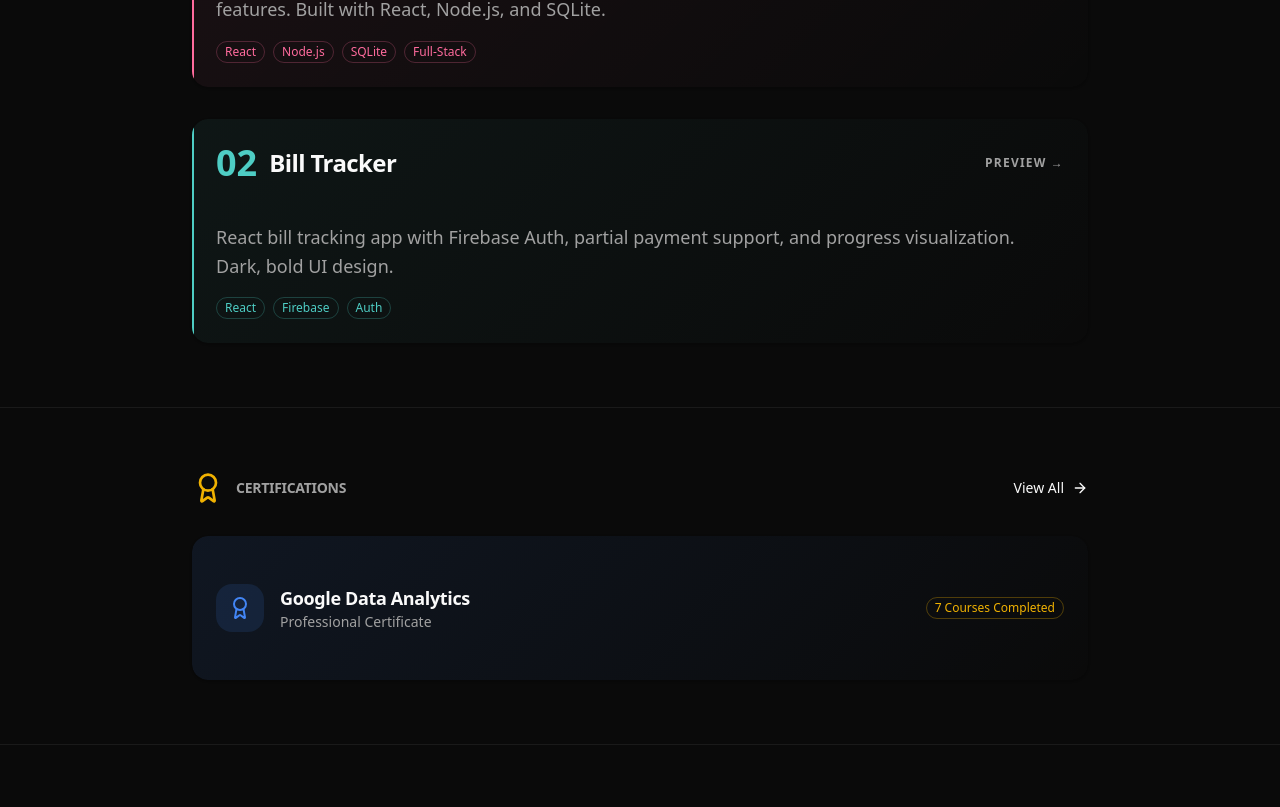
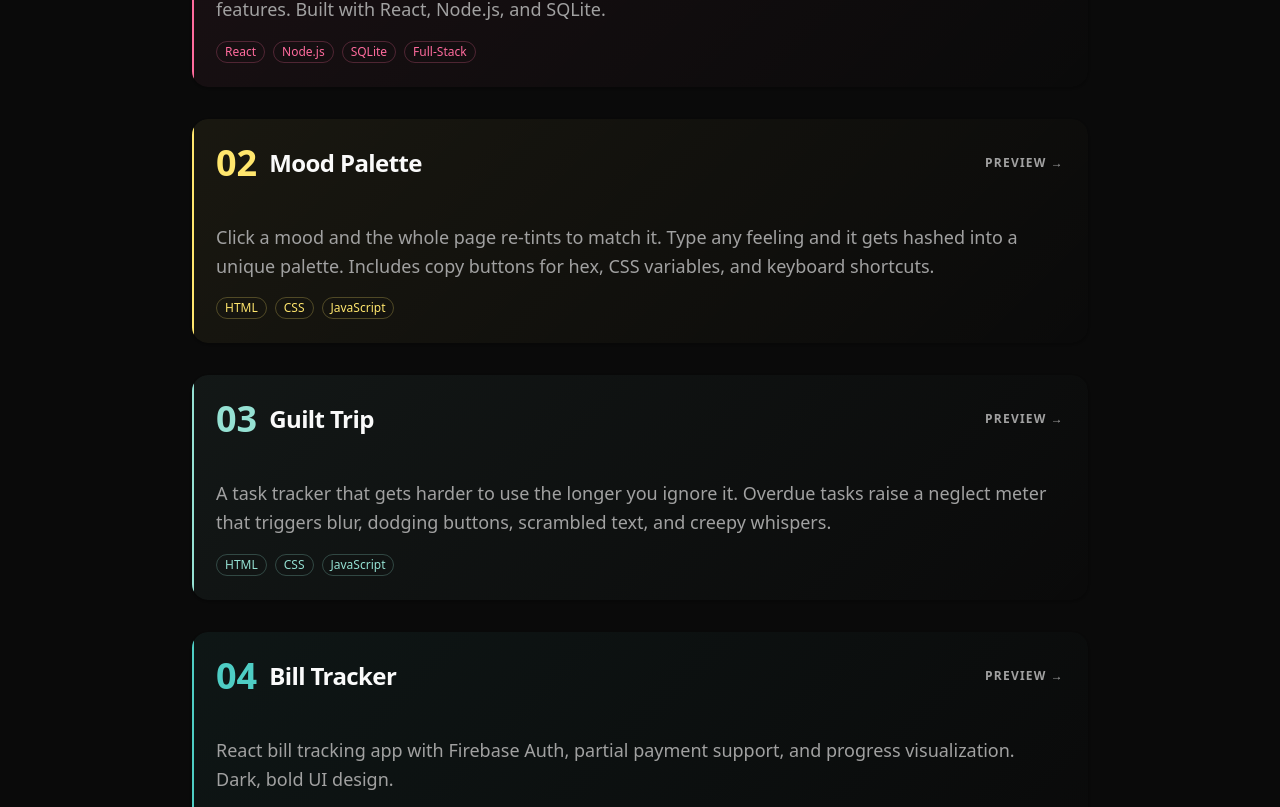
Before and after one commit to CaitlinAkkerman/cautious-train, a React (Vite) app: page / in a window 1280 px wide. Shown: the part 851-1658 px from the top of the page. Built offline with nearby package versions, Linux system fonts and the light colour scheme.

Commit message:
Added two new projects, Guilt Trip and Mood Palette

```diff
--- a/src/pages/Home.tsx
+++ b/src/pages/Home.tsx
@@ -25,6 +25,26 @@ const projects: Project[] = [
     color: "#FF6B9D",
     path: "/home/workspace/Synced",
     screenshots: ["/images/synced-1.png", "/images/synced-2.png"],
+  },
+  {
+    id: "mood-palette",
+    title: "Mood Palette",
+    description: "Click a mood and the whole page re-tints to match it. Type any feeling and it gets hashed into a unique palette. Includes copy buttons for hex, CSS variables, and keyboard shortcuts.",
+    longDescription: "Mood Palette is a color tool with 10 preset moods — including Existential Dread, Caffeinated, and Unearned Confidence — plus a text input that hashes any feeling into a consistent 5-color palette. The same word always gives the same colors. You can copy a single hex, all five, or the whole palette as CSS variables. Hit 1–5 to copy swatches by keyboard, or 'Surprise me' for a random mood.",
+    tags: ["HTML", "CSS", "JavaScript"],
+    color: "#FFE66D",
+    path: "",
+    screenshots: [],
+  },
+  {
+    id: "guilt-trip",
+    title: "Guilt Trip",
+    description: "A task tracker that gets harder to use the longer you ignore it. Overdue tasks raise a neglect meter that triggers blur, dodging buttons, scrambled text, and creepy whispers.",
+    longDescription: "Guilt Trip is a single-file task tracker with a passive-aggressive streak. Every task has a due date, and overdue tasks raise a neglect meter that progressively breaks the UI — blur, laggy clicks, buttons that dodge your cursor, scrambled task names, and creepy whispers. A triage screen greets you on return. Finishing a task clears its neglect. Snooze quiets the chaos for a minute, then it comes back harder.",
+    tags: ["HTML", "CSS", "JavaScript"],
+    color: "#95E1D3",
+    path: "",
+    screenshots: [],
   },
   {
     id: "bill-tracker",
```
